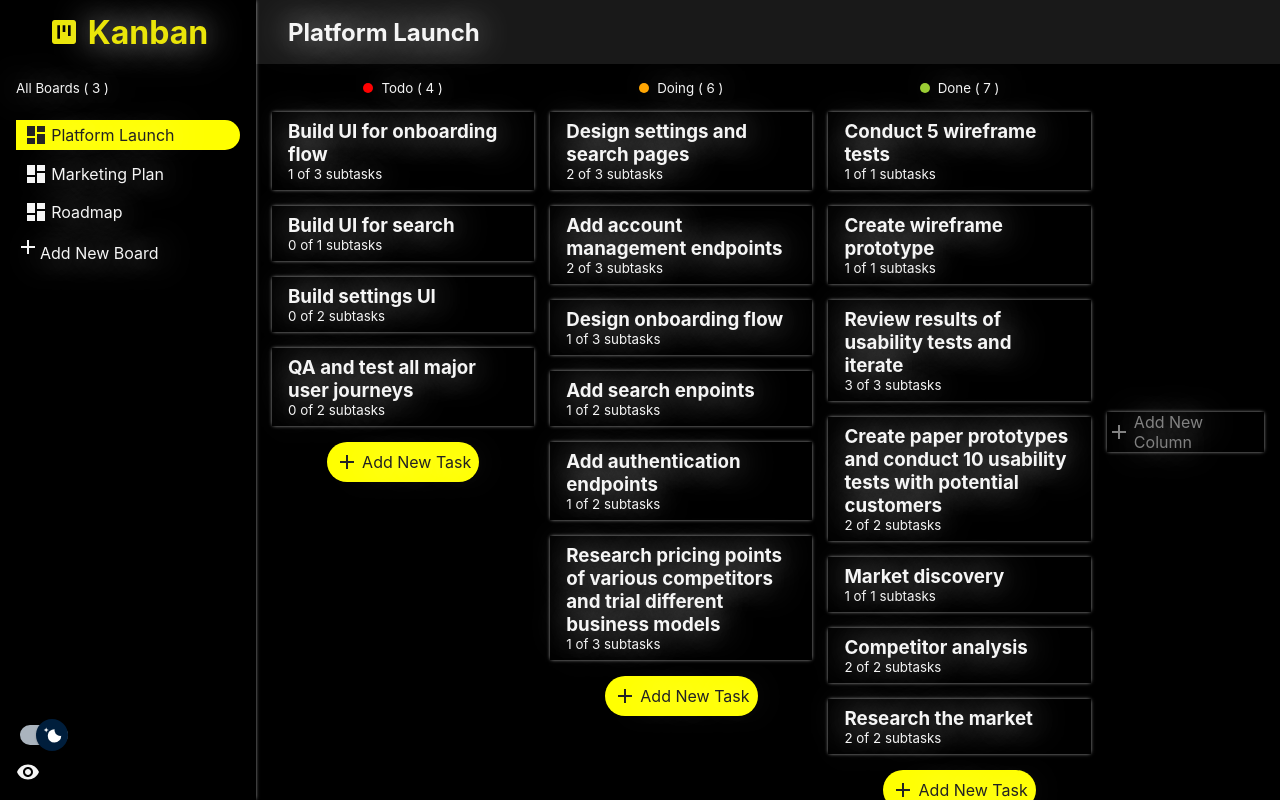
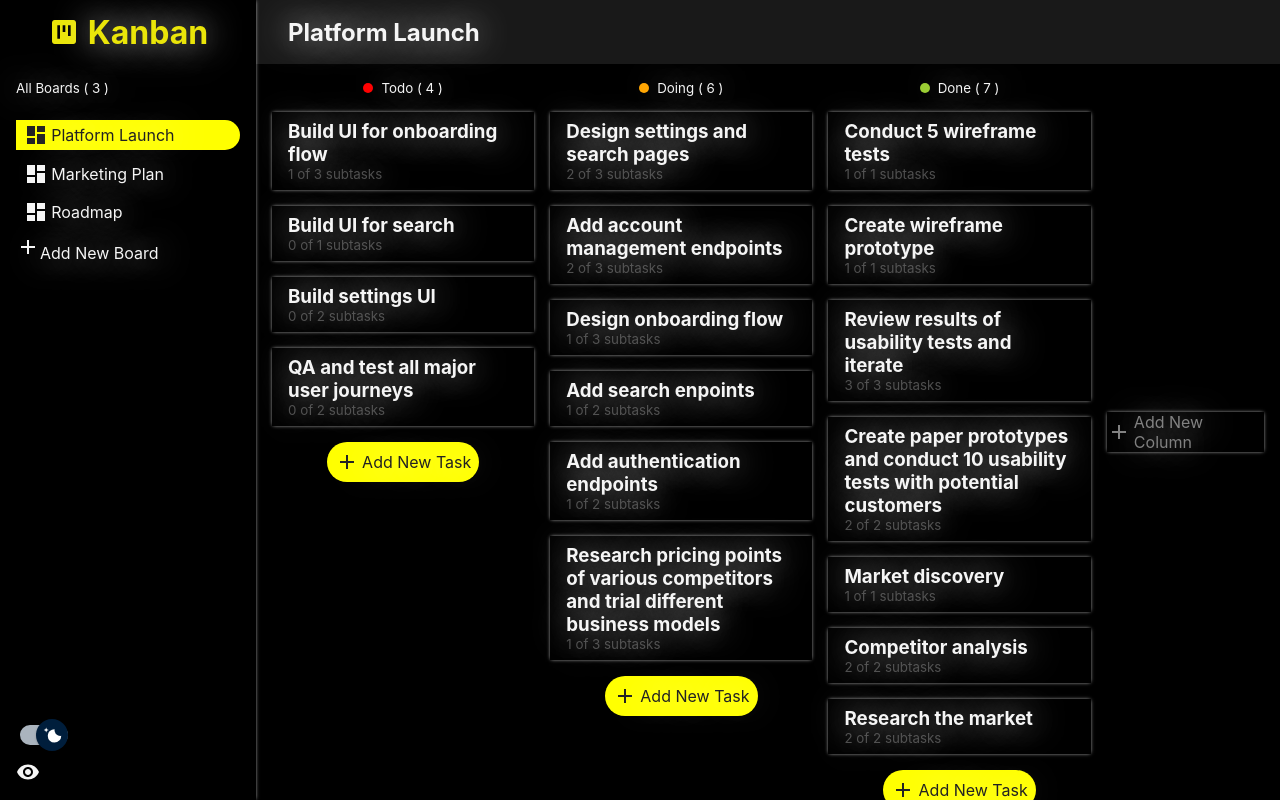
Before and after one commit to SomeshN-GitHub/Kanban-Board, a React (Create React App) app: page / in a window 1280 px wide. Built offline with nearby package versions, Linux system fonts and the light colour scheme.

Commit message:
Add task working

```diff
--- a/src/Components/AddTaskModal.jsx
+++ b/src/Components/AddTaskModal.jsx
@@ -6,16 +6,10 @@ const AddTaskModal = (props) => {
     boards,
     setBoards,
     boardActive,
-    setBoardActive,
     currentColumnIndex,
-    setCurrentColumnIndex,
+    setModalVisible,
   } = useCustomUseContext();
-  const [subtasks, setSubtasks] = useState([
-    {
-      title: "",
-      isCompleted: false,
-    },
-  ]);
+  const [subtasks, setSubtasks] = useState([]);
 
   const [task, setTask] = useState({
     title: "",
@@ -25,12 +19,17 @@ const AddTaskModal = (props) => {
   });
 
   const handleInputChange = ({ target: { name, value } }) => {
-    console.log(name + " :" + value);
+    // console.log(name + " :" + value);
     setTask(() => ({
       ...task,
       [name]: value,
     }));
   };
+
+  // update subtasks in Task as subtask changes
+  useEffect(() => {
+    setTask((prevValue) => ({ ...prevValue, subtasks: subtasks }));
+  }, [subtasks]);
 
   const handleSubtaskChange = ({ target: { id, value } }) => {
     let tempSubtask = [...subtasks];
@@ -53,16 +52,26 @@ const AddTaskModal = (props) => {
     setSubtasks([...tempSubtask]);
   };
 
+  // add task to main data
   const addTask = (e) => {
     e.preventDefault();
     console.log("task added");
     let tempBoards = [...boards];
-    let boardIndex = boards.findIndex(board => board.id == boardActive.id)
+    let boardIndex = boards.findIndex((board) => board.id == boardActive.id);
     tempBoards[boardIndex].columns[currentColumnIndex].tasks.push(task);
+    setBoards([...tempBoards]);
+    setSubtasks([]);
+    setTask({
+      title: "",
+      description: "",
+      status: boardActive.columns[currentColumnIndex].name,
+      subtasks: subtasks,
+    })
+    setModalVisible(false);
   };
 
   return (
-    <form className="addTaskModal" >
+    <form className="addTaskModal">
       <h2>Add New Task</h2>
       <small>Title</small>
       <input
--- a/src/Components/Task.jsx
+++ b/src/Components/Task.jsx
@@ -12,11 +12,12 @@ const Task = (props) => {
       setModalVisible(true);
       }}>
         <h3 className="task_title">{title}</h3>
-        <small>
+        {subtasks.length ? <small>
           <span className="completed_task">{completedSubtasks}</span> of
           <span className="total_task"> {subtasks?.length} </span>
           subtasks
-        </small>
+        </small> : <small></small>}
+
       </div>
   )
 }
--- a/src/Styles/App.scss
+++ b/src/Styles/App.scss
@@ -94,6 +94,10 @@ svg:hover {
         cursor: pointer;
         &:hover {
           background-color: $light-bg;
+        }
+
+        small{
+          color: rgba(128, 128, 128, 0.589);
         }
       }
     }
```
